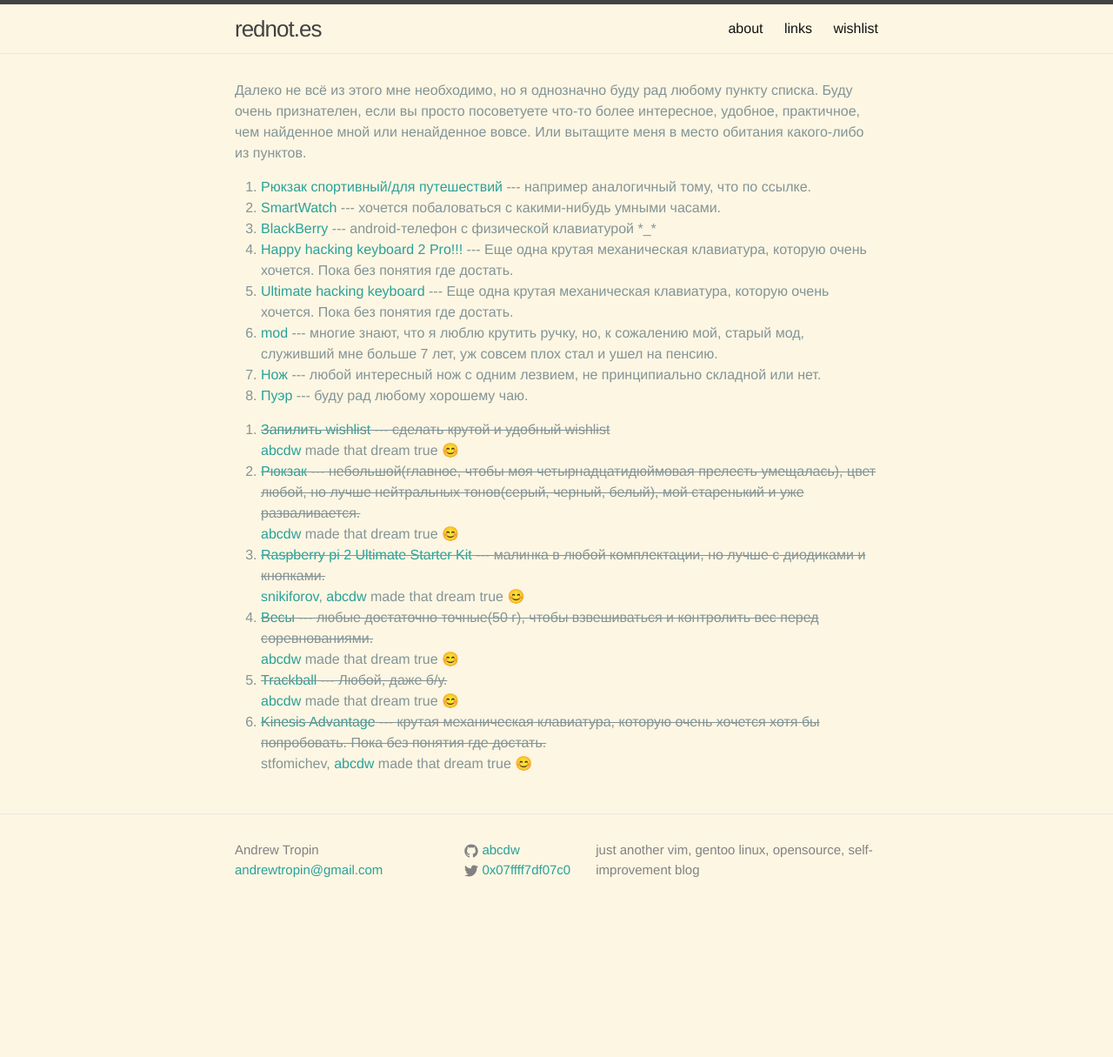
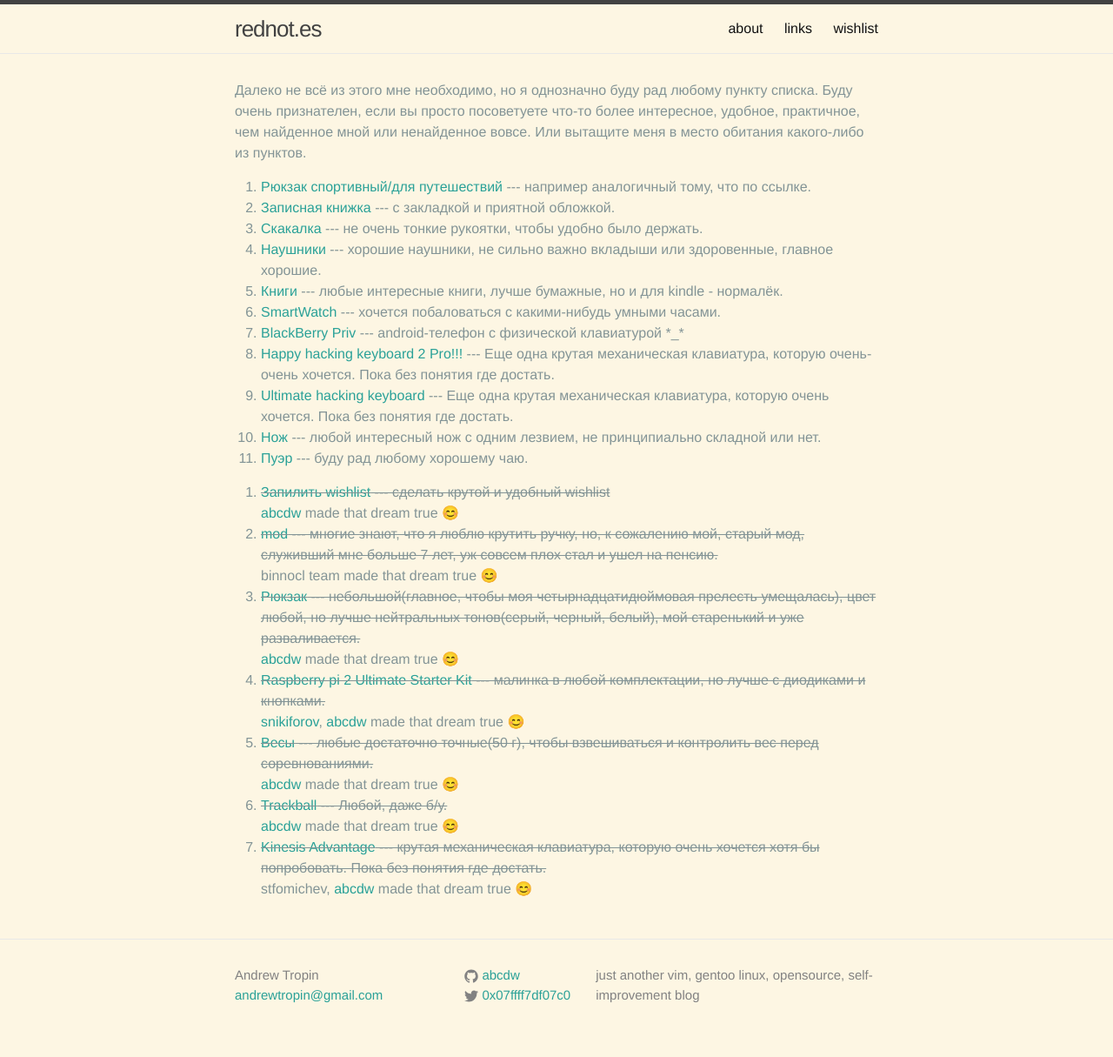
Before and after one commit to rednotes/rednotes.github.io, a Jekyll site: the page built from pages/wishlist.html, in a window 1280 px wide. Shown: the whole page at 87% size. Built offline with Jekyll 4.4.1, drawn with Linux system fonts in a browser that asks for light colours; emoji names are drawn with the system emoji font; Markdown is read by kramdown in place of the engine named in the settings; comment, search, counter and statistics services are not loaded; before the commit the page ends 1071 px from its top, so only the background shows below that.

Commit message:
Add items to wishlist

```diff
--- a/_data/wishlist.yml
+++ b/_data/wishlist.yml
@@ -2,26 +2,35 @@
   description: например аналогичный тому, что по ссылке.
   url: http://www.youtube.com/watch?v=VPuouNDNP0c
 
+- name: Записная книжка
+  description: с закладкой и приятной обложкой.
+  url: https://indinotes.com/product/leuchtturm1917-medium-notebook-taupe
+
+- name: Скакалка
+  description: не очень тонкие рукоятки, чтобы удобно было держать.
+
+- name: Наушники
+  description: хорошие наушники, не сильно важно вкладыши или здоровенные, главное хорошие.
+
+- name: Книги
+  description: любые интересные книги, лучше бумажные, но и для kindle - нормалёк.
+  url: http://www.amazon.com/books-used-books-textbooks/b/ref=topnav_storetab_b?ie=UTF8&node=283155
 
 - name: SmartWatch
   description: хочется побаловаться с какими-нибудь умными часами.
   url: http://www.android.com/wear/
 
-- name: BlackBerry
+- name: BlackBerry Priv
   description: android-телефон с физической клавиатурой *_*
   url: http://geektimes.ru/post/265718/
 
 - name: Happy hacking keyboard 2 Pro!!!
-  description: Еще одна крутая механическая клавиатура, которую очень хочется. Пока без понятия где достать.
+  description: Еще одна крутая механическая клавиатура, которую очень-очень хочется. Пока без понятия где достать.
   url: https://elitekeyboards.com/products.php?sub=pfu_keyboards,hhkbpro2&pid=pdkb400bn
 
 - name: Ultimate hacking keyboard
   description: Еще одна крутая механическая клавиатура, которую очень хочется. Пока без понятия где достать.
   url: https://www.crowdsupply.com/ugl/ultimate-hacking-keyboard
-
-- name: mod
-  description: многие знают, что я люблю крутить ручку, но, к сожалению мой, старый мод, служивший мне больше 7 лет, уж совсем плох стал и ушел на пенсию.
-  url: http://www.ebay.com/itm/21CM-Non-Slip-Coated-Professional-Spin-Spinning-Pen-for-Champion-Competition-V15-/201283855022
 
 - name: Нож
   description: любой интересный нож с одним лезвием, не принципиально складной или нет.
@@ -34,6 +43,11 @@
 - name: Запилить wishlist
   description: сделать крутой и удобный wishlist
   performer: <a href="https://vk.com/abcdw">abcdw</a>
+
+- name: mod
+  description: многие знают, что я люблю крутить ручку, но, к сожалению мой, старый мод, служивший мне больше 7 лет, уж совсем плох стал и ушел на пенсию.
+  url: http://www.ebay.com/itm/21CM-Non-Slip-Coated-Professional-Spin-Spinning-Pen-for-Champion-Competition-V15-/201283855022
+  performer: binnocl team
 
 - name: Рюкзак
   description: >
```
